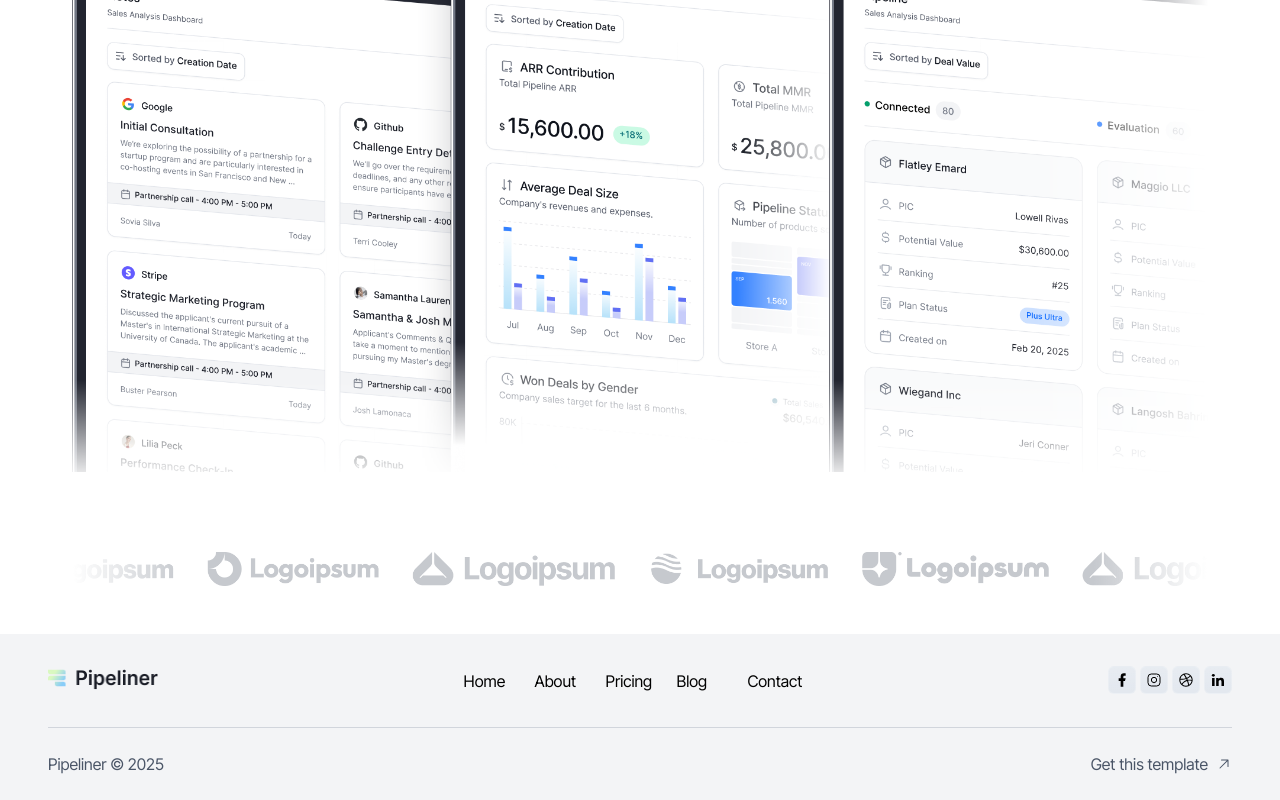
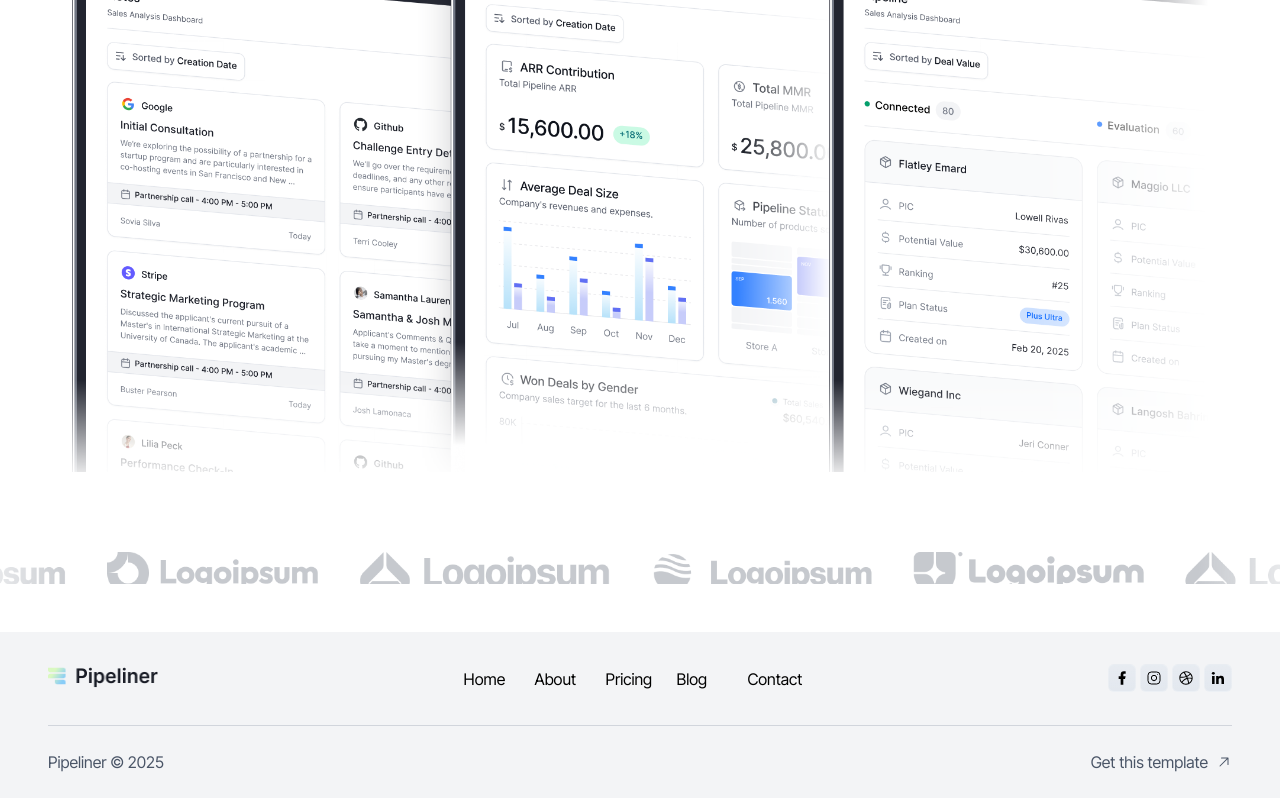
Before and after one commit to KyuzenDev/dipa-pipeliner, a Next.js app: page /pipeliner-homepage/hero in a window 1280 px wide. Shown: the part 600-1400 px from the top of the page. Built offline with nearby package versions, Linux system fonts and the light colour scheme.

Commit message:
ref : gsap effect to hero section

```diff
--- a/src/app/pipeliner-homepage/hero/page.tsx
+++ b/src/app/pipeliner-homepage/hero/page.tsx
@@ -1,29 +1,154 @@
+"use client";
+
+import { useEffect, useRef, useState } from "react";
 import { Badge } from "@/components/ui/badge";
 import { Button } from "@/components/ui/button";
 import Image from "next/image";
+import gsap from "gsap";
 
 export default function Hero() {
+  const textRef = useRef<HTMLDivElement>(null);
+  const growRef = useRef<HTMLDivElement>(null);
+  const badgeRef = useRef<HTMLDivElement>(null);
+  const buttonRef = useRef<HTMLDivElement>(null);
+  const imageWrapperRef = useRef<HTMLDivElement>(null);
+  const imageRefs = useRef<Array<HTMLDivElement | null>>([]);
+
+  const images = [
+    "/hero/pipeliner.png",
+    "/hero/pipeliner.png",
+    "/hero/pipeliner.png",
+  ];
+  const [currentIndex, setCurrentIndex] = useState(0);
+
+  // Animate title and text
+  useEffect(() => {
+    if (textRef.current) {
+      const elements = textRef.current.querySelectorAll("h1, p");
+      gsap.fromTo(
+        elements,
+        { y: -50, opacity: 0 },
+        {
+          y: 0,
+          opacity: 1,
+          duration: 0.8,
+          ease: "power3.out",
+          stagger: 0.2,
+        }
+      );
+    }
+  }, []);
+
+  // Animate chart image
+  useEffect(() => {
+    if (growRef.current) {
+      gsap.fromTo(
+        growRef.current,
+        { scale: 0.8, opacity: 0 },
+        {
+          scale: 1,
+          opacity: 1,
+          duration: 0.8,
+          ease: "power3.out",
+        }
+      );
+    }
+  }, []);
+
+  // Animate badge
+  useEffect(() => {
+    if (badgeRef.current) {
+      gsap.fromTo(
+        badgeRef.current,
+        { y: -30, opacity: 0 },
+        {
+          y: 0,
+          opacity: 1,
+          duration: 0.6,
+          ease: "power2.out",
+        }
+      );
+    }
+  }, []);
+
+  // Animate buttons
+  useEffect(() => {
+    if (buttonRef.current) {
+      const buttons = buttonRef.current.querySelectorAll("button");
+      gsap.fromTo(
+        buttons,
+        { scale: 0.8, opacity: 0 },
+        {
+          scale: 1,
+          opacity: 1,
+          duration: 0.6,
+          ease: "back.out(1.7)",
+          stagger: 0.15,
+        }
+      );
+    }
+  }, []);
+
+  // Slide image carousel
+  useEffect(() => {
+    const interval = setInterval(() => {
+      const nextIndex = (currentIndex + 1) % images.length;
+      const currentImage = imageRefs.current[currentIndex];
+      const nextImage = imageRefs.current[nextIndex];
+
+      if (currentImage && nextImage) {
+        const tl = gsap.timeline();
+
+        tl.set(nextImage, { x: "100%", opacity: 1, zIndex: 2 })
+          .to(currentImage, {
+            x: "-100%",
+            duration: 0.6,
+            ease: "power2.inOut",
+            zIndex: 1,
+          })
+          .to(nextImage, {
+            x: "0%",
+            duration: 0.6,
+            ease: "power2.inOut",
+            zIndex: 3,
+          });
+
+        setCurrentIndex(nextIndex);
+      }
+    }, 4000);
+
+    return () => clearInterval(interval);
+  }, [currentIndex, images.length]);
+
   return (
-    <div className="flex flex-col items-center gap-20 py-12 px-18">
+    <div className="flex flex-col items-center gap-20 py-12 px-18 overflow-hidden">
       <div className="text-center flex flex-col items-center gap-10">
+        <div ref={badgeRef}>
           <Badge variant="secondary">
-          <Badge variant="blue">
-            New
-          </Badge>
+            <Badge variant="blue">New</Badge>
             The Best AI CRM
           </Badge>
-        <div className="flex flex-col gap-5">
-          <h1 className="text-5xl font-semibold leading-[120%]">Customer<br /> Relationship Magic</h1>
+        </div>
+
+        <div ref={textRef} className="flex flex-col gap-5">
+          <h1 className="text-5xl font-semibold leading-[120%]">
+            Customer<br /> Relationship Magic
+          </h1>
           <p className="text-lg font-normal text-grayscale-700">
             AI-powered CRM designed to build, scale, and elevate your business.
           </p>
         </div>
-        <div className="flex flex-wrap gap-2 items-center justify-center">
+
+        <div
+          ref={buttonRef}
+          className="flex flex-wrap gap-2 items-center justify-center"
+        >
           <Button>Start for Free</Button>
           <Button variant="secondary">Contact Sales</Button>
         </div>
       </div>
-      <div className="flex flex-col gap-20 items-center">
+
+      <div ref={growRef} className="flex flex-col gap-20 items-center">
         <Image
           src="/hero/reports.png"
           alt="Reports"
@@ -31,12 +156,33 @@
           height={464}
         />
       </div>
+
+      {/* Slide Carousel */}
+      <div
+        ref={imageWrapperRef}
+        className="relative w-[1400px] h-[32px] overflow-hidden"
+      >
+        {images.map((img, index) => (
+          <div
+            key={index}
+
+            className="absolute top-0 left-0 w-full h-full"
+            style={{
+              zIndex: index === currentIndex ? 3 : 1,
+              opacity: index === currentIndex ? 1 : 0,
+              transition: "opacity 0.3s",
+            }}
+          >
             <Image
-        src="/hero/pipeliner.png"
-        alt="Pipeliner"
+              src={img}
+              alt={`Pipeliner ${index + 1}`}
               width={1400}
               height={32}
+              style={{ objectFit: "contain" }}
             />
+          </div>
+        ))}
+      </div>
     </div>
   );
 }
```
Lines whose indentation alone changed are shown as unchanged.
